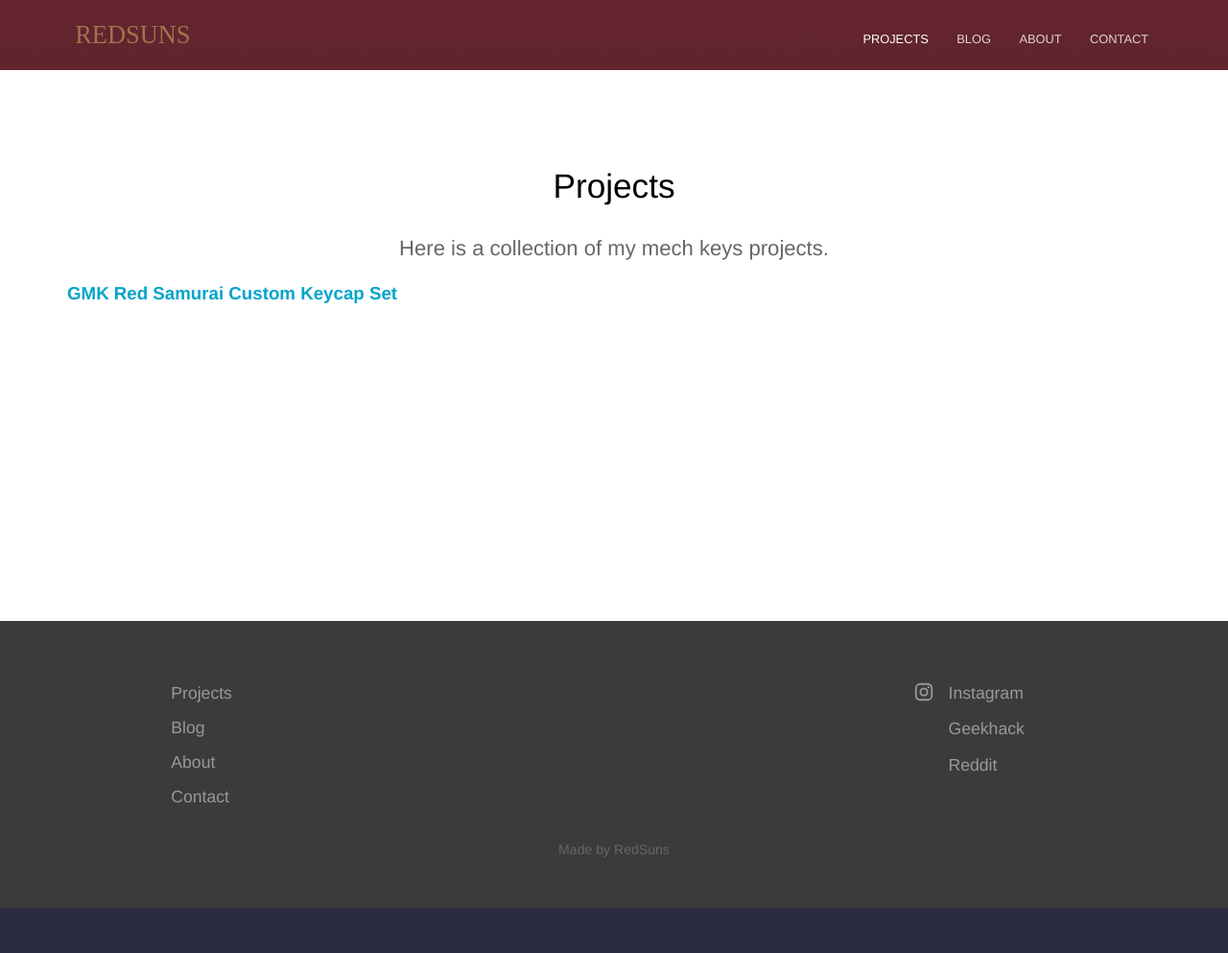
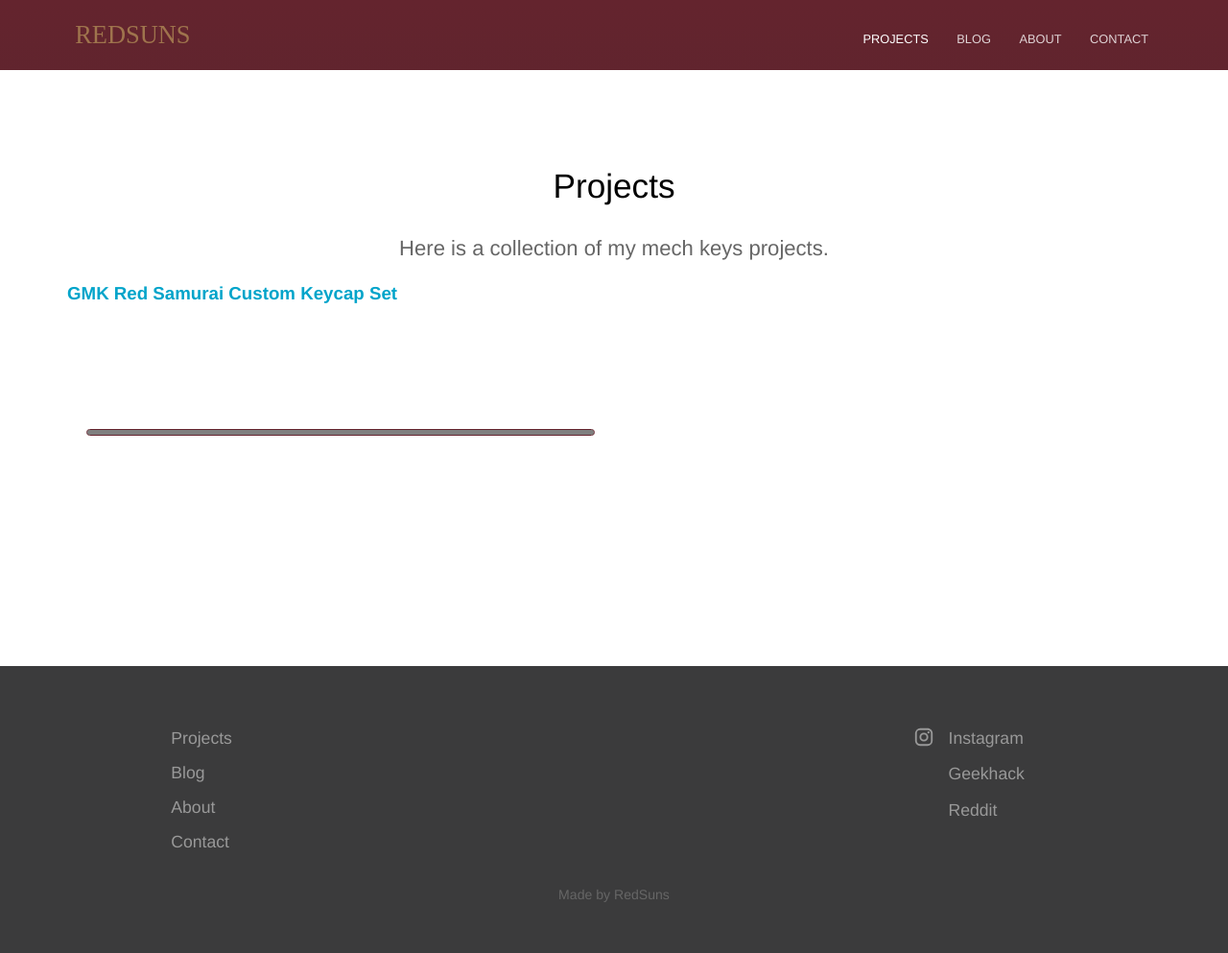
Before and after one commit to RedSunsRMK/redsunsrmk.github.io, a Jekyll site: the page built from projects.html, in a window 1280 px wide. Shown: the whole page at 96% size. Built offline with Jekyll 4.4.1, drawn with Linux system fonts in a browser that asks for light colours; before the commit the page ends 946 px from its top, so only the background shows below that.

Commit message:
Update projects.html

```diff
--- a/projects.html
+++ b/projects.html
@@ -14,15 +14,15 @@ description: Here is a collection of my mech keys projects.
 
 <section class="diagonal patterned">
 	<div class="container">
-	    <p class="editor-link" style="text-align: center;"><a href="cloudcannon:collections/_clients/" class="btn"><strong>&#9998;</strong> Manage Clients</a></p>
+	    <p class="editor-link" style="text-align: center;"><a href="cloudcannon:collections/_projects/" class="btn"><strong>&#9998;</strong> Manage Clients</a></p>
 		<ul class="image-grid">
-			{% for client in site.clients %}
+			{% for project in site.projects %}
 				<li>
-					<a href="{{ site.baseurl }}{{ client.url }}">
+					<a href="{{ site.baseurl }}{{ project.url }}">
 						<img src="{% include relative-src.html src=client.image_path %}" alt="{{ person.name }}">
 						<div class="details">
-							<div class="name">{{ client.name }}</div>
-							<div class="position">{{ client.subtitle }}</div>
+							<div class="name">{{ project.name }}</div>
+							<div class="position">{{ project.subtitle }}</div>
 						</div>
 					</a>
 				</li>
```
